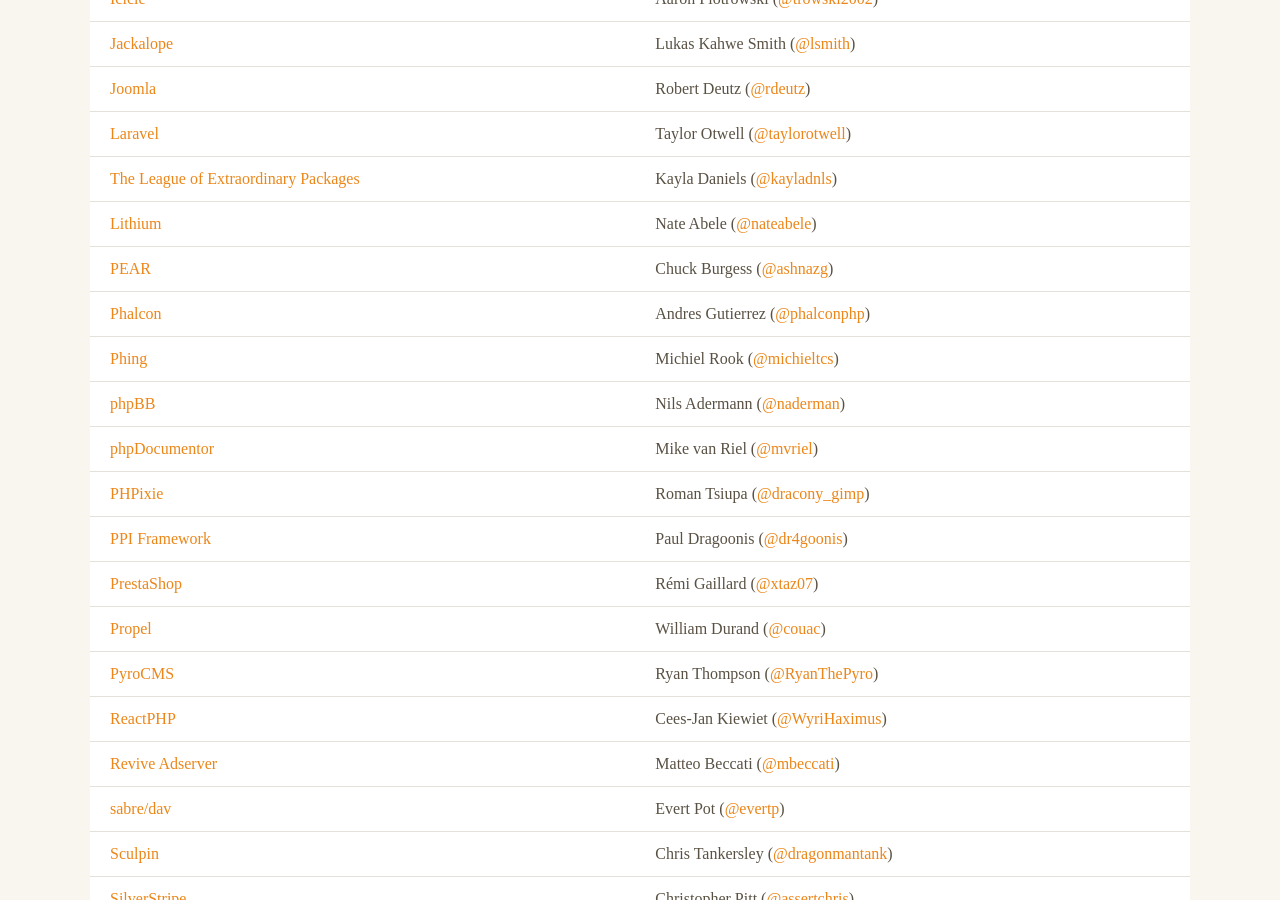
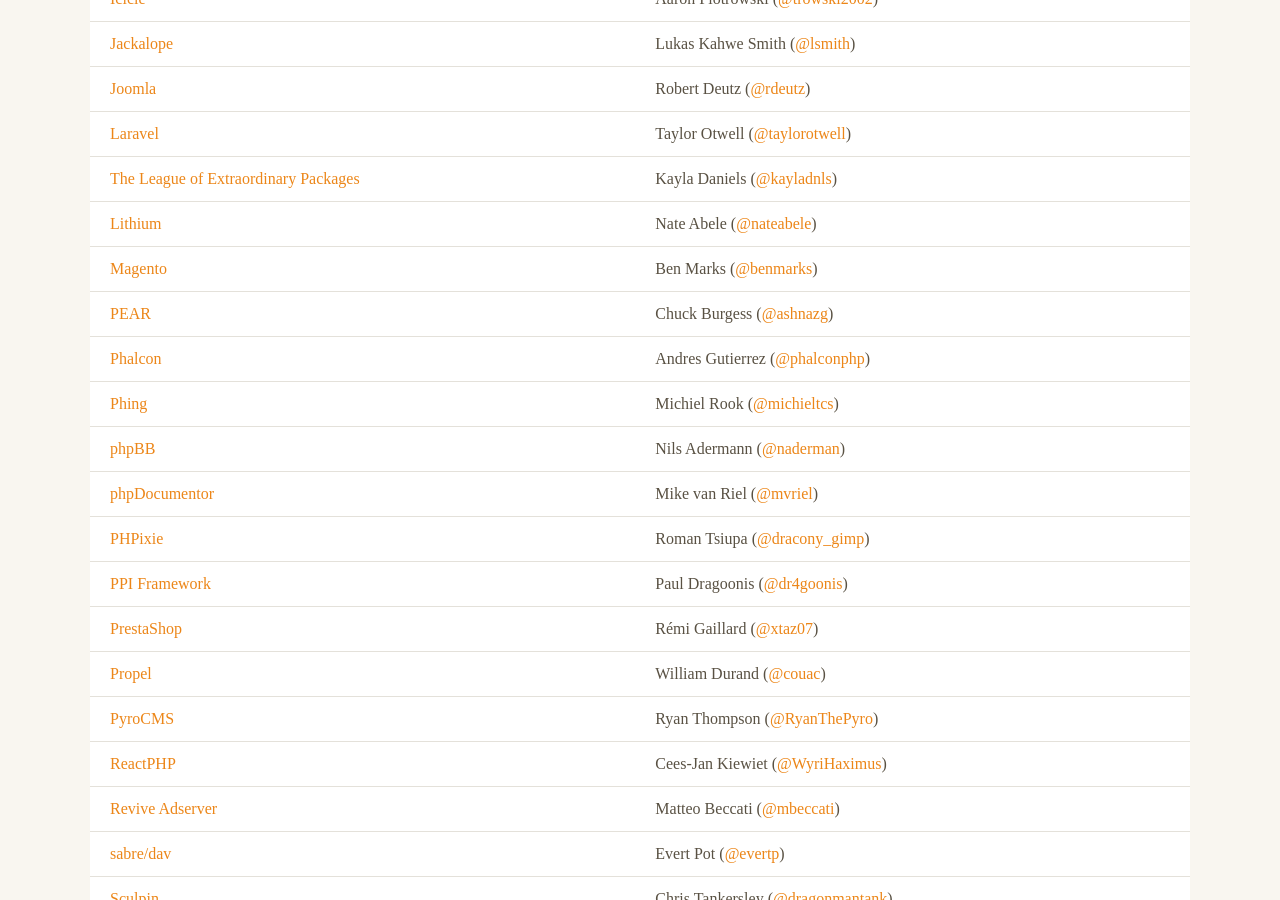
Before and after one commit to php-fig/www.php-fig.org, a Jekyll site: the page built from pages/members.html, in a window 1280 px wide and 900 px high, scrolled down 1367 px. Built offline with Jekyll 4.4.1, drawn with Linux system fonts in a browser that asks for light colours; nearby versions of some CDN libraries; some web fonts are replaced; Markdown is read by kramdown in place of the engine named in the settings.

Commit message:
Added Magento

```diff
--- a/pages/members.html
+++ b/pages/members.html
@@ -110,6 +110,10 @@ permalink: members/
             <td>Nate Abele (<a href="http://twitter.com/nateabele/">@nateabele</a>)</td>
         </tr>
         <tr>
+            <td><a target="_blank" href="http://magento.com/">Magento</a></td>
+            <td>Ben Marks (<a href="http://twitter.com/benmarks/">@benmarks</a>)</td>
+        </tr>
+        <tr>
             <td><a target="_blank" href="http://pear.php.net/">PEAR</a></td>
             <td>Chuck Burgess (<a href="http://twitter.com/ashnazg/">@ashnazg</a>)</td>
         </tr>
```
